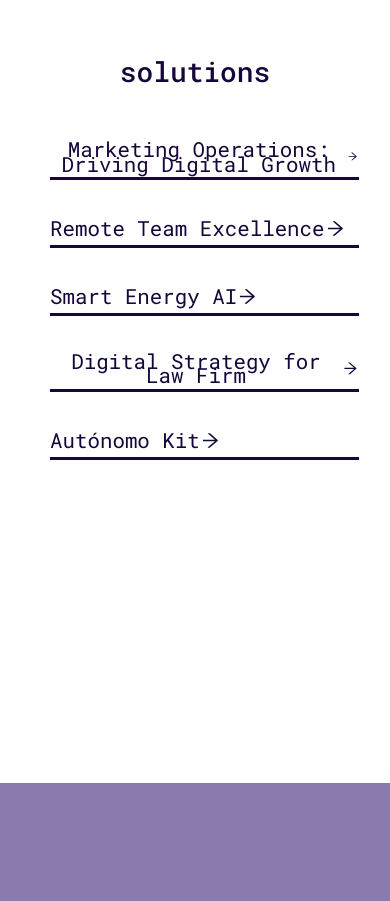
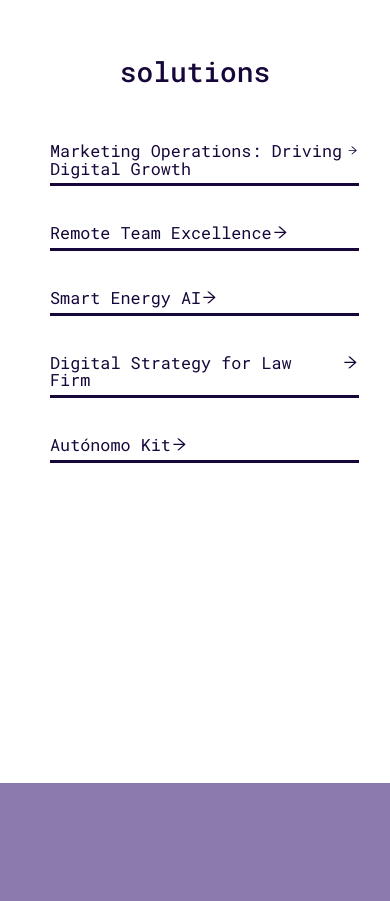
Before and after one commit to dinaspencer/dina-portfolio-redesign, a React (Create React App) app: page / in a window 390 px wide. Shown: the part 2700-3601 px from the top of the page. Built offline with nearby package versions, Linux system fonts and the light colour scheme.

Commit message:
edit text alignment in projects

```diff
--- a/src/App.css
+++ b/src/App.css
@@ -357,16 +357,16 @@ button, input {
 }
 
 #dev-section p {
-  width: 43%;
+  width: 63%;
   font-size: 120%;
   list-style-type: none;
-  line-height: 0.7;
+  line-height: 0.9;
   padding-top: 12px;
   padding-bottom: 6px;
   margin-left: 32px;
   border-bottom: 3px solid #16063a;
   display: flex;
-  align-items: center;
+  text-align: left!important;
   cursor: pointer;
 }
 
@@ -651,8 +651,10 @@ button, input {
 
   #dev-section p {
     width: 73%;
-    font-size: 130%;
+    font-size: 105%;
     padding-top: 22px;
+    line-height: 105%;
+
   }
 
   .dev-modal, .services-modal {
@@ -812,8 +814,9 @@ button, input {
   }
     #dev-section p {
     width: 83%;
-    font-size: 130%;
+    font-size: 105%;
     padding-top: 22px;
+    line-height: 105%;
   }
 
   /* .carousel-img {
```
